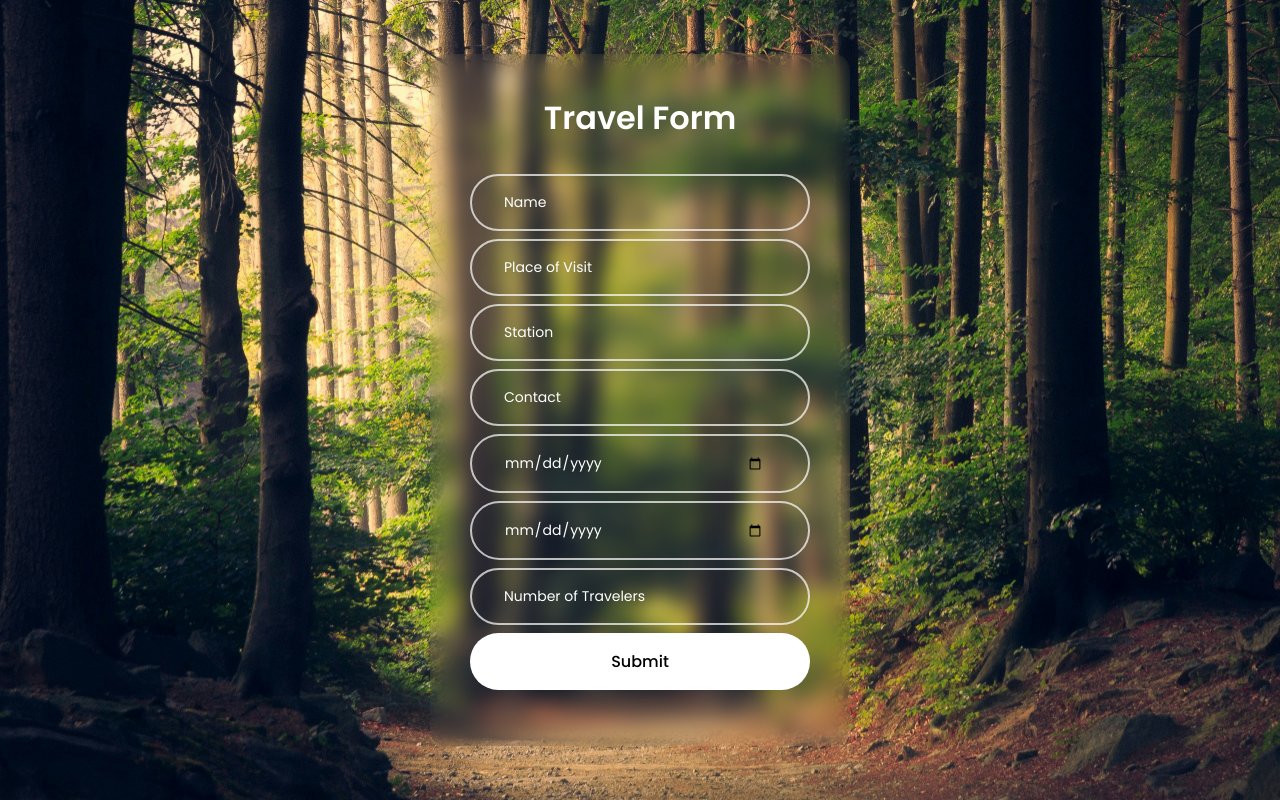
After one commit to shinojeattath/Travel-Together, a Django app: page /booking in a window 1280 px wide. The commit adds this page. Run offline with Django 5.2, Linux system fonts and the light colour scheme.

Commit message:
booking page added

```diff
--- a/assets/login/css/styles.css
+++ b/assets/login/css/styles.css
@@ -68,9 +68,12 @@ img {
   display: grid;
 }
 
-.login__inputs {
-  row-gap: 1.25rem;
-  margin-bottom: 1rem;
+.login__input {
+  width: 100%;
+  background: none;
+  color: var(--white-color);
+  padding: 0.75rem;
+  font-size: 0.875rem;
 }
 
 .login__box {
@@ -80,6 +83,7 @@ img {
   border: 2px solid hsla(0, 0%, 100%, .7);
   padding-inline: 1.25rem;
   border-radius: 4rem;
+  margin-bottom: 0.5rem;
 }
 
 .login__input,
--- /dev/null
+++ b/templates/book.html
@@ -0,0 +1,52 @@
+{% load static from static %}
+<!DOCTYPE html>
+<html lang="en">
+<head>
+    <meta charset="UTF-8">
+    <meta name="viewport" content="width=device-width, initial-scale=1.0">
+    <title>Travel Form</title>
+    <link rel="stylesheet" href="{% static 'login/css/styles.css' %}">
+</head>
+<body>
+
+<div class="login">
+    <img src="{% static 'login/img/login-bg.jpg' %}" alt="image" class="login__bg">
+    <form action="submit.php" method="post" class="login__form">
+        <h2 class="login__title">Travel Form</h2>
+
+        <div class="login__inputs">
+            <div class="login__box">
+                <input type="text" id="name" name="name" class="login__input" placeholder="Name" required>
+            </div>
+
+            <div class="login__box">
+                <input type="text" id="place_of_visit" name="place_of_visit" class="login__input" placeholder="Place of Visit" required>
+            </div>
+
+            <div class="login__box">
+                <input type="text" id="station" name="station" class="login__input" placeholder="Station" required>
+            </div>
+
+            <div class="login__box">
+                <input type="tel" id="contact" name="contact" class="login__input" placeholder="Contact" pattern="[0-9]{10}" required>
+            </div>
+
+            <div class="login__box">
+                <input type="date" id="date_from" name="date_from" class="login__input" placeholder="Date - From" required>
+            </div>
+
+            <div class="login__box">
+                <input type="date" id="date_to" name="date_to" class="login__input" placeholder="Date - To" required>
+            </div>
+
+            <div class="login__box">
+                <input type="number" id="num_travelers" name="num_travelers" class="login__input" placeholder="Number of Travelers" min="1" required>
+            </div>
+        </div>
+
+        <input type="submit" value="Submit" class="login__button">
+    </form>
+</div>
+
+</body>
+</html>
--- a/templates/jammu.html
+++ b/templates/jammu.html
@@ -29,7 +29,7 @@
           </p>
 
           <div class="btn-group">
-            <button class="btn btn-secondary">Book Now</button>
+            <a href="book.html" class="btn btn-secondary">Book Now</a>
           </div>
 
         </div>
--- a/travel_app/urls.py
+++ b/travel_app/urls.py
@@ -6,5 +6,5 @@ urlpatterns = [
     path('homepage',views.homepage, name = 'homepage'),
     path('signup',views.signup, name = 'signup'),
     path('jammu',views.jammu, name = 'jammu'),
-
+    path('booking', views.booking,name = 'booking'),
 ]
--- a/travel_app/views.py
+++ b/travel_app/views.py
@@ -41,3 +41,6 @@ def homepage(request):
 
 def jammu(request):
     return render(request, 'jammu.html')
+
+def booking(request):
+    return render(request, 'book.html')
```
